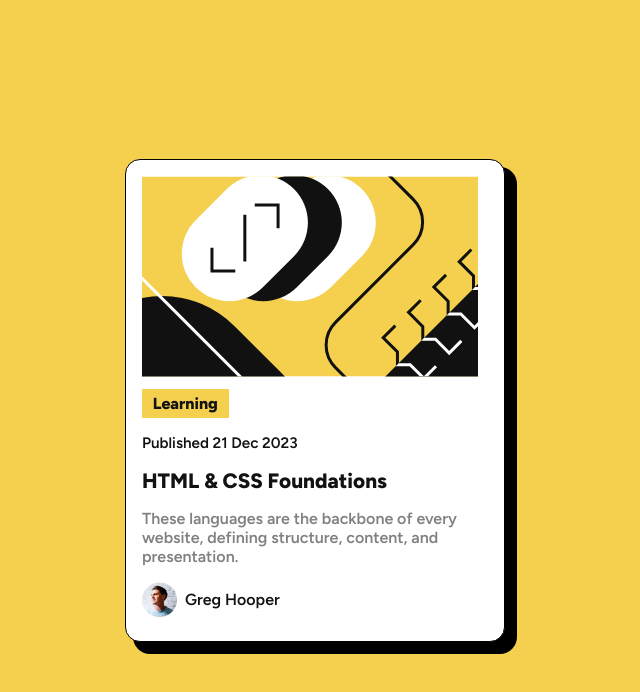
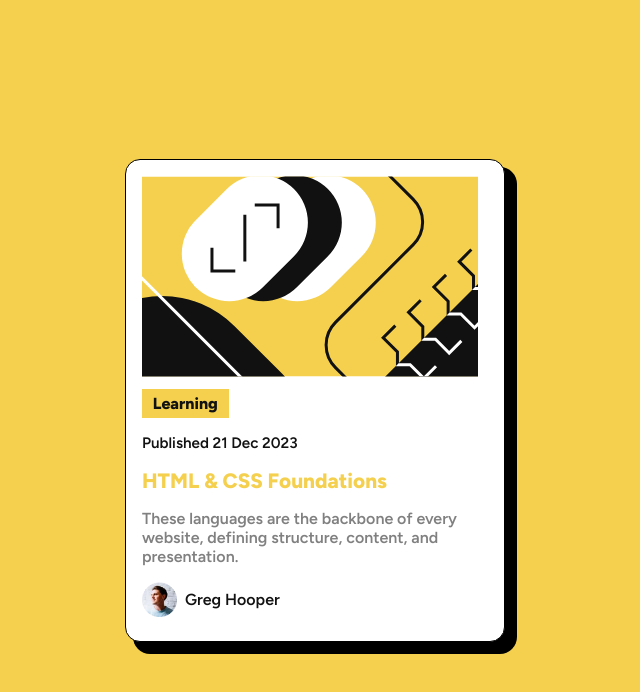
Before and after one commit to Astornek/Blog-preview-card-Frontend-Mentor, a plain HTML site: page index.html in a window 1280 px wide. In both pictures the pointer is over the element "HTML & CSS Foundations". Shown: the whole page, without its empty margins (315-955 px from the left). Drawn offline with Linux system fonts and the light colour scheme.

Commit message:
Update style.css

```diff
--- a/styles/style.css
+++ b/styles/style.css
@@ -54,6 +54,11 @@ body {
 h2 {
     font-size: 1.3rem;
     margin: .5rem 0;
+    transition: all 0.5s;
+}
+h2:hover {
+    color: var(--yellow);
+    cursor: pointer;
 }
 .description {
     color:var(--Grey);
```
